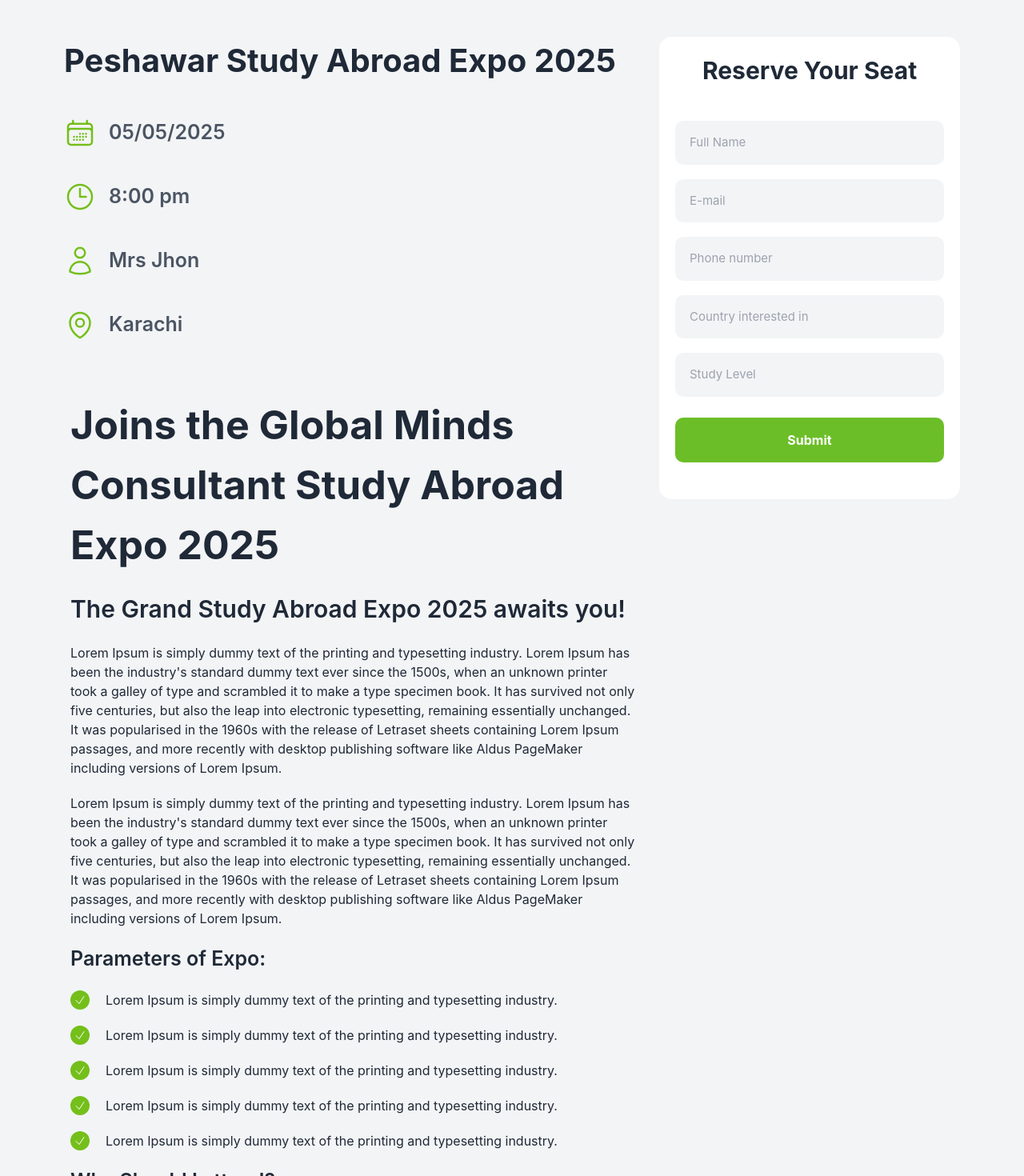
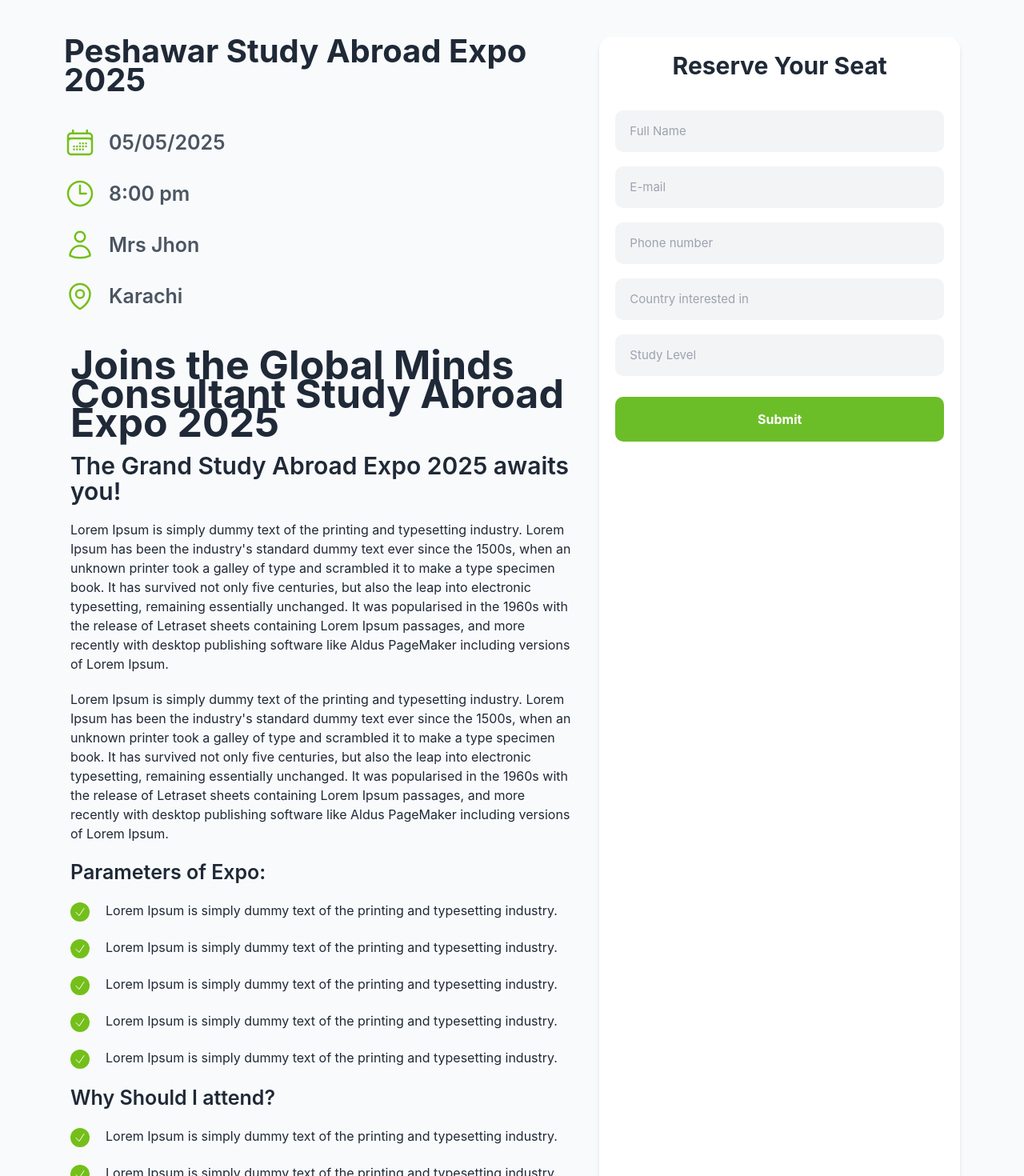
Before and after one commit to umerjaveed-sp/GMC-_-, a React (Vite) app in the folder client/: page /register in a window 1280 px wide. Shown: the part 840-2310 px from the top of the page at 80% size. Built offline with nearby package versions, Linux system fonts and the light colour scheme.

Commit message:
Event Register Form Responsive Done

```diff
--- a/client/src/components/RegisterNow/RegisterNow.jsx
+++ b/client/src/components/RegisterNow/RegisterNow.jsx
@@ -29,32 +29,36 @@
         "Lorem Ipsum is simply dummy text of the printing and typesetting industry.",
     },
   ];
+
   return (
-    <section className="w-auto h-auto ">
-      {/* Hero Section  */}
+    <section className="w-full h-auto bg-gray-50">
+      {/* Hero Section */}
       <div>
         <div
-          className=" w-full h-[774px]  bg-cover bg-center bg-no-repeat mb-10 flex items-center justify-center"
+          className="w-full h-[300px] sm:h-[500px] md:h-[600px] lg:h-[774px] bg-cover bg-center bg-no-repeat mb-6 sm:mb-8 lg:mb-10 flex items-center justify-center"
           style={{ backgroundImage: `url(${people})` }}
         ></div>
 
-        {/* content  */}
-
-        <div className="h-auto w-auto py-[48px] gap-[22px] mx-20 flex">
-          <div className="w-[722px] h-auto gap-[40px]">
-            <div className="w=[710px] h-[428px]  text-gray-800 space-y-10">
-              <h1 className=" text-[40px] font-bold">
+        {/* Content */}
+        <div className="h-auto w-full px-4 sm:px-6 md:px-8 lg:px-20 py-6 sm:py-8 md:py-10 lg:py-[48px] flex flex-col lg:flex-row gap-6 lg:gap-[22px]">
+          {/* Main Content */}
+          <div className="w-full lg:w-[722px] h-auto">
+            {/* Event Details */}
+            <div className="w-full text-gray-800 space-y-6 sm:space-y-8 md:space-y-10">
+              <h1 className="text-2xl sm:text-3xl md:text-[40px] font-bold">
                 Peshawar Study Abroad Expo 2025
               </h1>
-              <div className="flex-1 space-y-10 text-gray-600">
-                <div className="flex gap-4 items-center">
+
+              <div className="space-y-4 sm:space-y-6 text-gray-600">
+                {/* Date */}
+                <div className="flex gap-3 sm:gap-4 items-center">
                   <svg
                     xmlns="http://www.w3.org/2000/svg"
                     fill="none"
                     viewBox="0 0 24 24"
                     strokeWidth={1.5}
                     stroke="currentColor"
-                    className="size-10 text-[rgba(116,191,26,1)] flex-shrink-0"
+                    className="w-6 h-6 sm:w-8 sm:h-8 md:w-10 md:h-10 text-[rgba(116,191,26,1)] flex-shrink-0"
                   >
                     <path
                       strokeLinecap="round"
@@ -62,17 +66,20 @@
                       d="M6.75 3v2.25M17.25 3v2.25M3 18.75V7.5a2.25 2.25 0 0 1 2.25-2.25h13.5A2.25 2.25 0 0 1 21 7.5v11.25m-18 0A2.25 2.25 0 0 0 5.25 21h13.5A2.25 2.25 0 0 0 21 18.75m-18 0v-7.5A2.25 2.25 0 0 1 5.25 9h13.5A2.25 2.25 0 0 1 21 11.25v7.5m-9-6h.008v.008H12v-.008ZM12 15h.008v.008H12V15Zm0 2.25h.008v.008H12v-.008ZM9.75 15h.008v.008H9.75V15Zm0 2.25h.008v.008H9.75v-.008ZM7.5 15h.008v.008H7.5V15Zm0 2.25h.008v.008H7.5v-.008Zm6.75-4.5h.008v.008h-.008v-.008Zm0 2.25h.008v.008h-.008V15Zm0 2.25h.008v.008h-.008v-.008Zm2.25-4.5h.008v.008H16.5v-.008Zm0 2.25h.008v.008H16.5V15Z"
                     />
                   </svg>
-                  <span className="text-[25px]  font-semibold">05/05/2025</span>
+                  <span className="text-lg sm:text-xl md:text-[25px] font-semibold">
+                    05/05/2025
+                  </span>
                 </div>
 
-                <div className="flex gap-4 items-center">
+                {/* Time */}
+                <div className="flex gap-3 sm:gap-4 items-center">
                   <svg
                     xmlns="http://www.w3.org/2000/svg"
                     fill="none"
                     viewBox="0 0 24 24"
                     strokeWidth={1.5}
                     stroke="currentColor"
-                    className="size-10 text-[rgba(116,191,26,1)] flex-shrink-0"
+                    className="w-6 h-6 sm:w-8 sm:h-8 md:w-10 md:h-10 text-[rgba(116,191,26,1)] flex-shrink-0"
                   >
                     <path
                       strokeLinecap="round"
@@ -80,17 +87,20 @@
                       d="M12 6v6h4.5m4.5 0a9 9 0 1 1-18 0 9 9 0 0 1 18 0Z"
                     />
                   </svg>
-                  <span className="text-[25px]  font-semibold">8:00 pm</span>
+                  <span className="text-lg sm:text-xl md:text-[25px] font-semibold">
+                    8:00 pm
+                  </span>
                 </div>
 
-                <div className="flex gap-4 items-center">
+                {/* Speaker */}
+                <div className="flex gap-3 sm:gap-4 items-center">
                   <svg
                     xmlns="http://www.w3.org/2000/svg"
                     fill="none"
                     viewBox="0 0 24 24"
                     strokeWidth={1.5}
                     stroke="currentColor"
-                    className="size-10 text-[rgba(116,191,26,1)] flex-shrink-0"
+                    className="w-6 h-6 sm:w-8 sm:h-8 md:w-10 md:h-10 text-[rgba(116,191,26,1)] flex-shrink-0"
                   >
                     <path
                       strokeLinecap="round"
@@ -98,17 +108,20 @@
                       d="M15.75 6a3.75 3.75 0 1 1-7.5 0 3.75 3.75 0 0 1 7.5 0ZM4.501 20.118a7.5 7.5 0 0 1 14.998 0A17.933 17.933 0 0 1 12 21.75c-2.676 0-5.216-.584-7.499-1.632Z"
                     />
                   </svg>
-                  <span className=" text-[25px]  font-semibold">Mrs Jhon</span>
+                  <span className="text-lg sm:text-xl md:text-[25px] font-semibold">
+                    Mrs Jhon
+                  </span>
                 </div>
 
-                <div className="flex gap-4 items-center">
+                {/* Location */}
+                <div className="flex gap-3 sm:gap-4 items-center">
                   <svg
                     xmlns="http://www.w3.org/2000/svg"
                     fill="none"
                     viewBox="0 0 24 24"
                     strokeWidth={1.5}
                     stroke="currentColor"
-                    className="size-10 text-[rgba(116,191,26,1)] flex-shrink-0"
+                    className="w-6 h-6 sm:w-8 sm:h-8 md:w-10 md:h-10 text-[rgba(116,191,26,1)] flex-shrink-0"
                   >
                     <path
                       strokeLinecap="round"
@@ -121,18 +134,22 @@
                       d="M19.5 10.5c0 7.142-7.5 11.25-7.5 11.25S4.5 17.642 4.5 10.5a7.5 7.5 0 1 1 15 0Z"
                     />
                   </svg>
-                  <span className="text-[25px]  font-semibold">Karachi</span>
+                  <span className="text-lg sm:text-xl md:text-[25px] font-semibold">
+                    Karachi
+                  </span>
                 </div>
               </div>
             </div>
-            <div className="w-[722px] h-auto py-5 px-[8px] gap-[32px] text-gray-800 space-y-5">
-              <h1 className="text-[50px] font-bold">
+
+            {/* Blog Content */}
+            <div className="w-full h-auto py-4 px-2 sm:px-4 md:px-[8px] text-gray-800 space-y-4 sm:space-y-5 mt-6 sm:mt-8">
+              <h1 className="text-2xl sm:text-3xl md:text-[50px] font-bold">
                 Joins the Global Minds Consultant Study Abroad Expo 2025
               </h1>
-              <h2 className="text-[30px] font-semibold">
+              <h2 className="text-xl sm:text-2xl md:text-[30px] font-semibold">
                 The Grand Study Abroad Expo 2025 awaits you!
               </h2>
-              <p>
+              <p className="text-sm sm:text-base">
                 Lorem Ipsum is simply dummy text of the printing and typesetting
                 industry. Lorem Ipsum has been the industry's standard dummy
                 text ever since the 1500s, when an unknown printer took a galley
@@ -144,7 +161,7 @@
                 publishing software like Aldus PageMaker including versions of
                 Lorem Ipsum.
               </p>
-              <p>
+              <p className="text-sm sm:text-base">
                 Lorem Ipsum is simply dummy text of the printing and typesetting
                 industry. Lorem Ipsum has been the industry's standard dummy
                 text ever since the 1500s, when an unknown printer took a galley
@@ -156,17 +173,19 @@
                 publishing software like Aldus PageMaker including versions of
                 Lorem Ipsum.
               </p>
-              <h2 className="text-[25px] font-semibold">Parameters of Expo:</h2>
-              {list.map(() => (
-                <div className="flex gap-5" key={list.id}>
-                  <div className="w-6 h-6 rounded-full bg-[#74BF1A] flex items-center justify-center flex-shrink-0">
+              <h2 className="text-xl sm:text-2xl md:text-[25px] font-semibold">
+                Parameters of Expo:
+              </h2>
+              {list.map((item) => (
+                <div className="flex gap-3 sm:gap-5" key={item.id}>
+                  <div className="w-5 h-5 sm:w-6 sm:h-6 rounded-full bg-[#74BF1A] flex items-center justify-center flex-shrink-0 mt-0.5">
                     <svg
                       xmlns="http://www.w3.org/2000/svg"
                       fill="none"
                       viewBox="0 0 24 24"
                       strokeWidth={1.5}
                       stroke="currentColor"
-                      className="size-4 text-white"
+                      className="w-3 h-3 sm:w-4 sm:h-4 text-white"
                     >
                       <path
                         strokeLinecap="round"
@@ -175,26 +194,22 @@
                       />
                     </svg>
                   </div>
-
-                  <div>
-                    Lorem Ipsum is simply dummy text of the printing and
-                    typesetting industry.
-                  </div>
+                  <div className="text-sm sm:text-base">{item.paragraph}</div>
                 </div>
               ))}
-              <h2 className="text-[25px] font-semibold">
+              <h2 className="text-xl sm:text-2xl md:text-[25px] font-semibold">
                 Why Should I attend?
               </h2>
-              {list.map(() => (
-                <div className="flex gap-5" key={list.id}>
-                  <div className="w-6 h-6 rounded-full bg-[#74BF1A] flex items-center justify-center flex-shrink-0">
+              {list.map((item) => (
+                <div className="flex gap-3 sm:gap-5" key={item.id}>
+                  <div className="w-5 h-5 sm:w-6 sm:h-6 rounded-full bg-[#74BF1A] flex items-center justify-center flex-shrink-0 mt-0.5">
                     <svg
                       xmlns="http://www.w3.org/2000/svg"
                       fill="none"
                       viewBox="0 0 24 24"
                       strokeWidth={1.5}
                       stroke="currentColor"
-                      className="size-4 text-white"
+                      className="w-3 h-3 sm:w-4 sm:h-4 text-white"
                     >
                       <path
                         strokeLinecap="round"
@@ -203,68 +218,63 @@
                       />
                     </svg>
                   </div>
-
-                  <div>
-                    Lorem Ipsum is simply dummy text of the printing and
-                    typesetting industry.
-                  </div>
+                  <div className="text-sm sm:text-base">{item.paragraph}</div>
                 </div>
               ))}
             </div>
           </div>
-          {/* Form  */}
-          <div className="w-[498px] h-[578px]  gap-[40px] p-5 bg-white rounded-[16px]">
-            <div className="flex items-center justify-center mb-10">
-              <div className="text-[30px] font-bold text-gray-800">
+
+          {/* Registration Form */}
+          <div className="w-full lg:w-[498px] h-auto p-4 sm:p-5 bg-white rounded-[16px] shadow-md">
+            <div className="flex items-center justify-center mb-6 sm:mb-8 lg:mb-10">
+              <div className="text-xl sm:text-2xl md:text-[30px] font-bold text-gray-800">
                 Reserve Your Seat
               </div>
             </div>
             <form>
-              <div className="mb-[18px]">
+              <div className="mb-4 sm:mb-[18px]">
                 <input
                   type="text"
                   placeholder="Full Name"
-                  className="w-full box-border px-[18px] py-4 text-[15px] text-gray-700 bg-gray-100 border-none rounded-[10px] outline-none placeholder-gray-400 focus:shadow-[0_0_0_2px_#cfe0f5]"
+                  className="w-full box-border px-4 sm:px-[18px] py-3 sm:py-4 text-sm sm:text-[15px] text-gray-700 bg-gray-100 border-none rounded-[10px] outline-none placeholder-gray-400 focus:shadow-[0_0_0_2px_#cfe0f5]"
                 />
               </div>
 
-              <div className="relative mb-[18px]">
+              <div className="mb-4 sm:mb-[18px]">
                 <input
                   type="email"
                   placeholder="E-mail"
-                  className="w-full box-border px-[18px] py-4 text-[15px] text-gray-700 bg-gray-100 border-none rounded-[10px] outline-none placeholder-gray-400 focus:shadow-[0_0_0_2px_#cfe0f5]"
+                  className="w-full box-border px-4 sm:px-[18px] py-3 sm:py-4 text-sm sm:text-[15px] text-gray-700 bg-gray-100 border-none rounded-[10px] outline-none placeholder-gray-400 focus:shadow-[0_0_0_2px_#cfe0f5]"
                 />
-                <div className="absolute right-10 -bottom-1.5 w-1.5 h-1.5 rounded-full " />
               </div>
 
-              <div className="relative mb-[18px]">
+              <div className="mb-4 sm:mb-[18px]">
                 <input
                   type="tel"
                   placeholder="Phone number"
-                  className="w-full box-border px-[18px] py-4 text-[15px] text-gray-700 bg-gray-100 border-none rounded-[10px] outline-none placeholder-gray-400 focus:shadow-[0_0_0_2px_#cfe0f5]"
+                  className="w-full box-border px-4 sm:px-[18px] py-3 sm:py-4 text-sm sm:text-[15px] text-gray-700 bg-gray-100 border-none rounded-[10px] outline-none placeholder-gray-400 focus:shadow-[0_0_0_2px_#cfe0f5]"
                 />
-                <div className="absolute right-24 -bottom-1.5 w-1.5 h-1.5 rounded-full " />
               </div>
 
-              <div className="mb-[18px]">
+              <div className="mb-4 sm:mb-[18px]">
                 <input
                   type="text"
                   placeholder="Country interested in"
-                  className="w-full box-border px-[18px] py-4 text-[15px] text-gray-700 bg-gray-100 border-none rounded-[10px] outline-none placeholder-gray-400 focus:shadow-[0_0_0_2px_#cfe0f5]"
+                  className="w-full box-border px-4 sm:px-[18px] py-3 sm:py-4 text-sm sm:text-[15px] text-gray-700 bg-gray-100 border-none rounded-[10px] outline-none placeholder-gray-400 focus:shadow-[0_0_0_2px_#cfe0f5]"
                 />
               </div>
 
-              <div className="mb-[18px]">
+              <div className="mb-4 sm:mb-[18px]">
                 <input
                   type="text"
                   placeholder="Study Level"
-                  className="w-full box-border px-[18px] py-4 text-[15px] text-gray-700 bg-gray-100 border-none rounded-[10px] outline-none placeholder-gray-400 focus:shadow-[0_0_0_2px_#cfe0f5]"
+                  className="w-full box-border px-4 sm:px-[18px] py-3 sm:py-4 text-sm sm:text-[15px] text-gray-700 bg-gray-100 border-none rounded-[10px] outline-none placeholder-gray-400 focus:shadow-[0_0_0_2px_#cfe0f5]"
                 />
               </div>
 
               <button
                 type="submit"
-                className="w-full mt-2 py-4 text-base font-bold text-white bg-[#6cbe28] hover:bg-[#5fa822] border-none rounded-[10px] cursor-pointer"
+                className="w-full mt-2 py-3 sm:py-4 text-sm sm:text-base font-bold text-white bg-[#6cbe28] hover:bg-[#5fa822] border-none rounded-[10px] cursor-pointer transition-colors"
               >
                 Submit
               </button>
```
